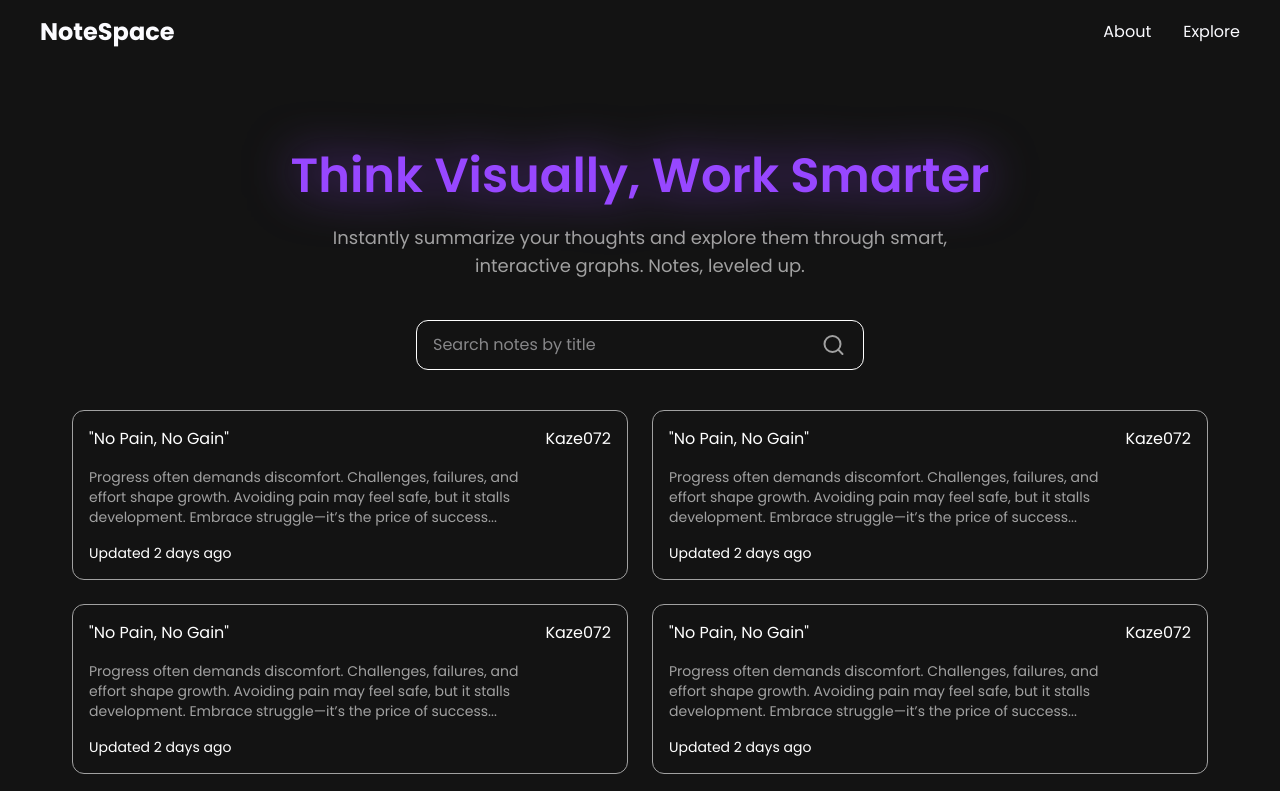
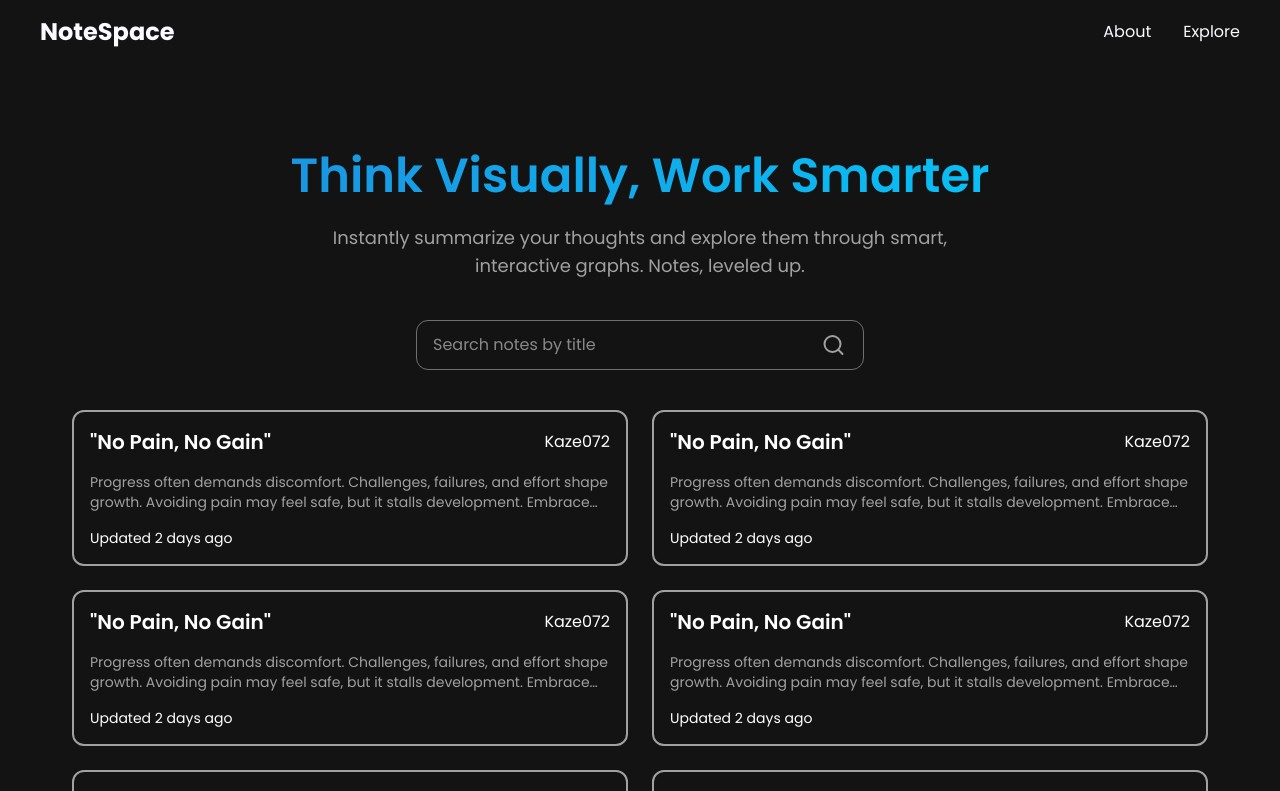
Before and after one commit to HtetAungLw1n/NoteSpace-Frontend, a React (Vite) app: page /explore in a window 1280 px wide. Shown: the top 791 px of the page. Built offline with nearby package versions, Linux system fonts and the light colour scheme.

Commit message:
color confirm

```diff
--- a/src/App.jsx
+++ b/src/App.jsx
@@ -4,11 +4,12 @@ import Login from "./pages/Login";
 import Register from "./pages/Register";
 import Home from "./pages/Home";
 import ExplorePage from "./pages/ExplorePage";
-
+import Error from "./pages/Error";
 const router = createBrowserRouter([
   {
     path: "/",
     element: <Main />,
+    errorElement: <Error />,
     children: [
       {
         index: true,
@@ -16,8 +17,8 @@ const router = createBrowserRouter([
       },
       {
         path: "/explore",
-        element: <ExplorePage />
-      }
+        element: <ExplorePage />,
+      },
     ],
   },
   {
--- a/src/components/Note.jsx
+++ b/src/components/Note.jsx
@@ -1,22 +1,23 @@
 import React from "react";
+import { Link } from "react-router-dom";
 
 const Note = () => {
-    return (
-        <div className="flex flex-col min-w-[40%] rounded-xl p-4 border border-neutral-400 hover:border-white transition-colors duration-300">
-            <dir className="flex justify-between items-center">
-                <p className="text-white">"No Pain, No Gain"</p>
-                <p className="text-white">Kaze072</p>
-            </dir>
+  return (
+    <Link className="flex flex-col min-w-[40%] rounded-xl p-4 border-2 border-neutral-400 hover:border-white bg-transparent transition-all duration-300">
+      <div className="flex justify-between items-center">
+        <p className="text-white text-xl font-semibold">"No Pain, No Gain"</p>
+        <p className="text-white">Kaze072</p>
+      </div>
 
-            <p className="text-neutral-400 mt-4 text-sm text-balance">
-                Progress often demands discomfort. Challenges, failures, and
-                effort shape growth. Avoiding pain may feel safe, but it stalls
-                development. Embrace struggle—it’s the price of success...
-            </p>
+      <p className="text-neutral-400 mt-4 text-sm text-balance line-clamp-2">
+        Progress often demands discomfort. Challenges, failures, and effort
+        shape growth. Avoiding pain may feel safe, but it stalls development.
+        Embrace struggle—it’s the price of success...
+      </p>
 
-            <h2 className="text-white text-sm mt-4">Updated 2 days ago</h2>
-        </div>
-    );
+      <h2 className="text-white text-sm mt-4">Updated 2 days ago</h2>
+    </Link>
+  );
 };
 
 export default Note;
--- a/src/components/NoteCover.jsx
+++ b/src/components/NoteCover.jsx
@@ -16,9 +16,9 @@ const NoteCover = ({ note }) => {
   return (
     <Link
       to={`/note/${note.id}`}
-      className="h-56 w-full relative rounded-xl bg-primary"
+      className="h-56 w-full relative rounded-xl border border-primary  bg-neutral-900"
     >
-      <div className="absolute top-2 right-2">
+      <div className="absolute top-2 right-4">
         <Ellipsis
           className="w-6 h-6 cursor-pointer"
           onClick={(e) => {
@@ -29,10 +29,10 @@ const NoteCover = ({ note }) => {
         />
         {isMenuOpen && <NoteMenu />}
       </div>
-      <div className="absolute bottom-2 right-2">
+      <div className="absolute bottom-4 right-4">
         <div className="text-white text-sm">{formattedDate}</div>
       </div>
-      <div className="absolute bottom-2 left-2">
+      <div className="absolute bottom-4 left-4">
         <div className="text-white text-4xl">{note.title}</div>
       </div>
     </Link>
--- a/src/components/NoteList.jsx
+++ b/src/components/NoteList.jsx
@@ -11,7 +11,6 @@ const NoteList = () => {
     const fetchNotes = async () => {
       const notes = await privateAxios.get("/notes/");
       setNotes(notes.data);
-      console.log(notes);
     };
     fetchNotes();
   }, []);
@@ -19,9 +18,10 @@ const NoteList = () => {
     <div className="">
       <Link
         to="/create"
-        className="flex items-center gap-2 bg-primary rounded-full p-4 py-2 w-fit my-4"
+        className="flex items-center gap-2 border-2 border-neutral-400 rounded-full p-4 py-2 w-fit my-4 hover:border-primary transition-all duration-300"
       >
-        <PlusIcon className="w-6 h-6 " /> Create Note
+        <PlusIcon className="w-6 h-6" />
+        Create Note
       </Link>
       <div className="grid grid-cols-3 gap-8 w-full place-items-center pt-4">
         {notes.map((note) => (
--- a/src/index.css
+++ b/src/index.css
@@ -1,7 +1,7 @@
 @import "tailwindcss";
 
 @theme {
-  --color-primary: #3e8c45;
+  --color-primary: #3d3db8;
   --color-secondary: #fbfbff;
   --color-tertiary: #131313;
 
@@ -14,12 +14,11 @@ body {
 }
 
 .text-gradient {
-    color: #96c76e;
-    background-image: linear-gradient(
-        45deg,
-        #106110,
-        #c0c79d 50%,
-        #c0c79d 100%
+  background: #3d3db8;
+  background: linear-gradient(
+    90deg,
+    rgba(61, 61, 184, 1) 0%,
+    rgba(0, 212, 255, 1) 100%
   );
   background-size: 200% auto; /* Makes the gradient big enough to animate */
   background-position: left center;
--- /dev/null
+++ b/src/pages/Error.jsx
@@ -0,0 +1,16 @@
+import React from "react";
+
+const Error = () => {
+  return (
+    <div className="h-screen flex justify-center items-center relative overflow-hidden">
+      <div className="text-white text-[120vh] font-semibold absolute top-0 left-0 w-full h-full flex justify-center items-center">
+        404
+      </div>
+      <div className="text-[#9747FF] bg-black w-fit h-fit px-4 py-2 rounded-full text-4xl font-semibold z-10">
+        <div> We couldn't find this page</div>
+      </div>
+    </div>
+  );
+};
+
+export default Error;
--- a/src/pages/ExplorePage.jsx
+++ b/src/pages/ExplorePage.jsx
@@ -1,26 +1,41 @@
-import React from "react";
+import React, { useEffect, useState } from "react";
 import { Search } from "lucide-react";
 import Note from "../components/Note";
+import { privateAxios } from "../utils/axios";
+const ExplorePage = () => {
+  const [exploreNotes, setExploreNotes] = useState([]);
 
-const ExplorePage = () => {
+  useEffect(() => {
+    const fetchExploreNotes = async () => {
+      try {
+        const response = await privateAxios.get("/notes/public");
+        setExploreNotes(response.data);
+      } catch (error) {
+        console.error("Failed to fetch public notes:", error);
+      }
+    };
+
+    fetchExploreNotes();
+  }, []);
+
   return (
     <div className="container mx-auto pt-36">
-            <h1 className="text-5xl font-semibold py-2 text-center text-[#9747FF] drop-shadow-[0_0_25px_rgba(151,71,255,0.7)]">
+      <h1 className="text-5xl font-semibold py-2 text-center text-gradient">
         Think Visually, Work Smarter
       </h1>
       <p className="text-lg text-center text-neutral-400 w-1/2 mx-auto mt-4">
         {" "}
-                Instantly summarize your thoughts and explore them through
-                smart, interactive graphs. Notes, leveled up.
+        Instantly summarize your thoughts and explore them through smart,
+        interactive graphs. Notes, leveled up.
       </p>
 
-            <div className="flex items-center w-[35%] mx-auto mt-10 border border-white px-2 py-3 rounded-xl">
+      <div className="flex items-center w-[35%] mx-auto mt-10 border border-secondary/40 px-2 py-3 rounded-xl focus-within:border-white transition-colors duration-300">
         <input
           type="text"
           placeholder="Search notes by title"
-                    className="w-[90%] px-2 outline-none"
+          className="w-[90%] px-2 outline-none bg-transparent text-white"
         />
-                <Search className="text-neutral-400 w-[10%]"/>
+        <Search className="text-neutral-400 w-[10%]" />
       </div>
 
       <div className="grid grid-cols-1 lg:grid-cols-2 2xl:grid-cols-3 gap-6 mt-10 px-18">
--- a/src/pages/Home.jsx
+++ b/src/pages/Home.jsx
@@ -15,7 +15,6 @@ const Home = () => {
     const fetchUserInfo = async () => {
       const userInfo = await privateAxios.get("/auth/users/me/");
       setUserInfo(userInfo.data);
-      console.log(userInfo.data);
     };
     fetchUserInfo();
   }, []);
@@ -30,7 +29,7 @@ const Home = () => {
               className="text-6xl font-semibold py-2"
               style={{
                 background:
-                  "linear-gradient(45deg, #106110, #c0c79d 50%, #c0c79d 100%)",
+                  "linear-gradient(90deg, rgba(61, 61, 184, 1) 0%, rgba(0, 212, 255, 1) 100%)",
                 WebkitBackgroundClip: "text",
                 WebkitTextFillColor: "transparent",
                 backgroundClip: "text",
```
Lines whose indentation alone changed are shown as unchanged.
